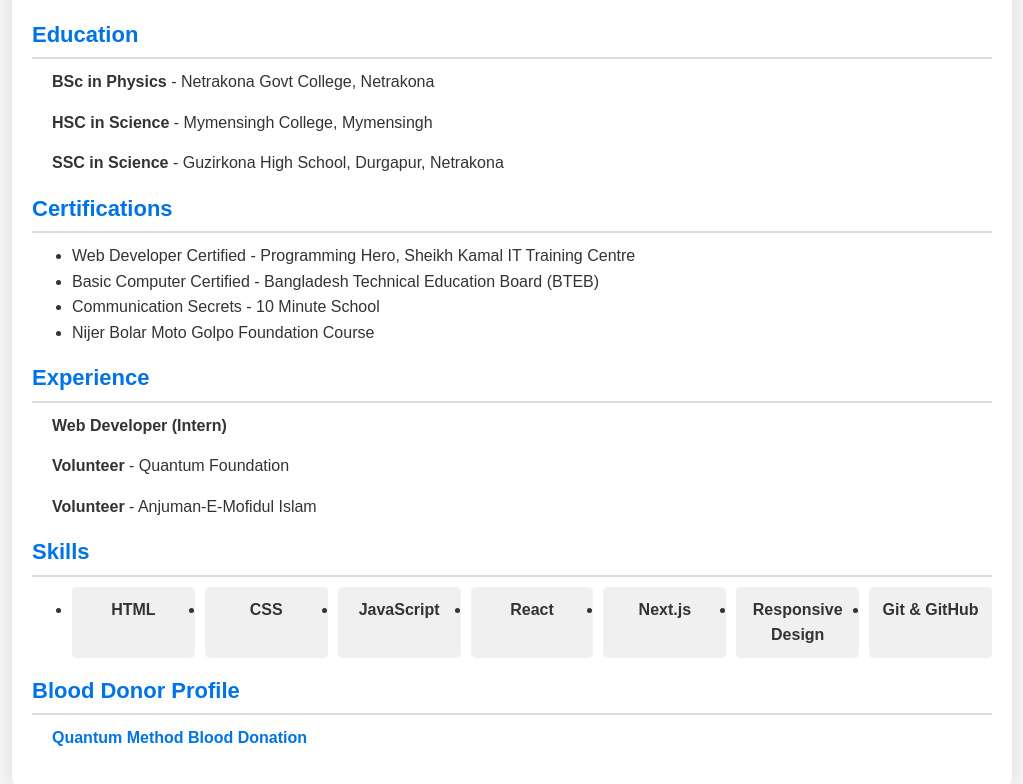
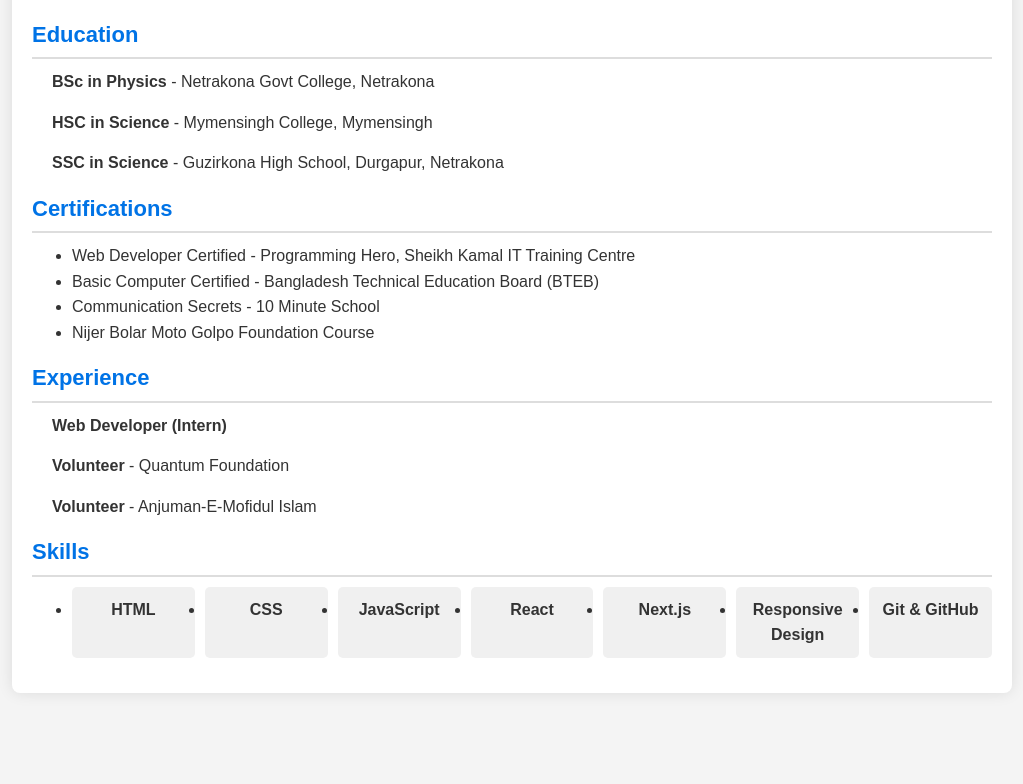
Before and after one commit to HasanCodeX/cv, a plain HTML site: page index.html in a window 1280 px wide. Shown: the part 334-1118 px from the top of the page, without its empty margins (128-1151 px from the left). After the commit the page ends 1047 px from the top, so only its background shows below. Drawn offline with Linux system fonts and the light colour scheme.

Commit message:
Update index.html

```diff
--- a/index.html
+++ b/index.html
@@ -60,10 +60,10 @@
             </ul>
         </section>
 
-        <section class="blood-donor-profile">
+        <!--<section class="blood-donor-profile">
             <h2>Blood Donor Profile</h2>
             <p><a href="https://quantummethod.org.bd/" target="_blank">Quantum Method Blood Donation</a></p>
-        </section>
+        </section>--!>
     </div>
     <script src="script.js"></script>
 </body>
```
